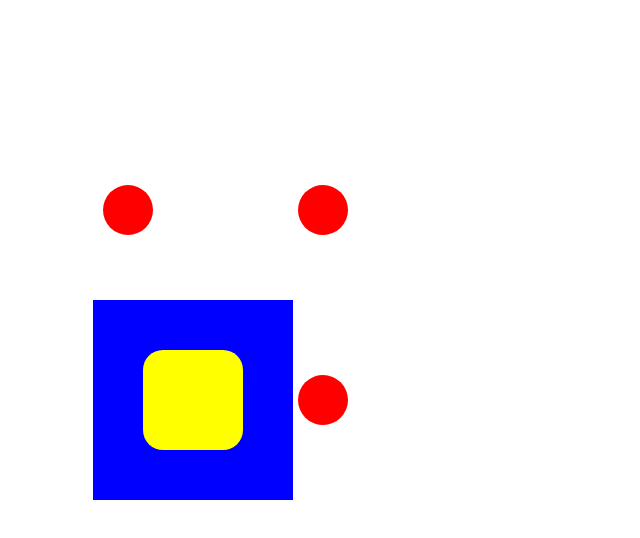
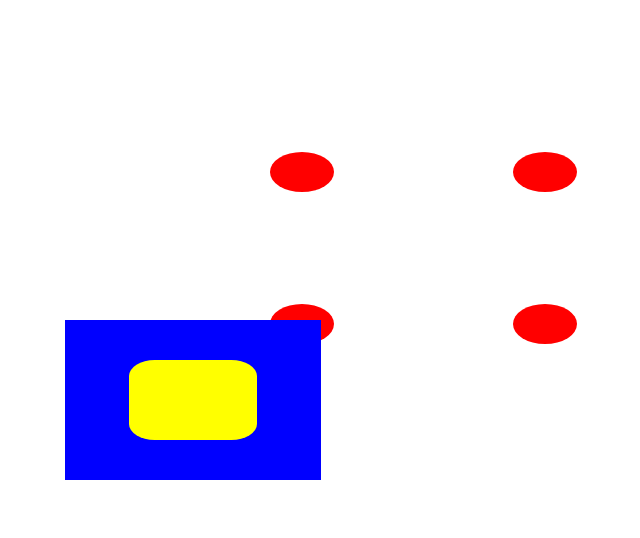
Before and after one commit to yuliya-kurchenkova/color-changing-figures, a plain HTML site: page index.html in a window 1280 px wide. Shown: the whole page, without its empty margins (447-1087 px from the left). Drawn offline with Linux system fonts and the light colour scheme.

Commit message:
Update main.css

```diff
--- a/styles/main.css
+++ b/styles/main.css
@@ -2,39 +2,47 @@ body {
     margin: 0;
 }
 
+.wrapper {
+    position: relative;
+    top: 0;
+    left: 0;
+    z-index: 2;
+    width: 1000px;
+    height: 1000px;
+}
+
 .box {
-    position: relative;
-    top: calc(50vh - 100px);
-    left: calc(50vw - 100px);
-    z-index: 2;
-    width: 200px;
-    height: 200px;
+    position: absolute;
+    top: calc(50vh - 10%);
+    left: calc(50vw - 10%);
+    width: 20%;
+    height: 20%;
     background: blue;
 }
 
 .box:hover {
-    z-index: 4;
+    z-index: 3;
     background: maroon;
 }
 
 .box-small {
     position: absolute;
-    top: calc(50% - 50px);
-    left: calc(50% - 50px);
-    z-index: 3;
-    width: 100px;
-    height: 100px;
-    border-radius: 20px;
+    top: calc(50vh - 5%);
+    left: calc(50vw - 5%);
+    z-index: 1;
+    width: 10%;
+    height: 10%;
+    border-radius: 20%;
     background: yellow;
 }
 
 .round-olive {
     position: absolute;
-    top: 185px;
-    left: 745px;
+    top: 19%;
+    left: 75%;
     z-index: -1;
-    width: 50px;
-    height: 50px;
+    width: 5%;
+    height: 5%;
     border-radius: 50%;
     background: red;
 }
@@ -46,11 +54,11 @@ body {
 
 .round-navy {
     position: absolute;
-    top: 185px;
-    left: 550px;
+    top: 19%;
+    left: 56%;
     z-index: -1;
-    width: 50px;
-    height: 50px;
+    width: 5%;
+    height: 5%;
     border-radius: 50%;
     background: red;
 }
@@ -62,11 +70,11 @@ body {
 
 .round-magenta {
     position: absolute;
-    top: 375px;
-    left: 550px;
+    top: 38%;
+    left: 56%;
     z-index: -1;
-    width: 50px;
-    height: 50px;
+    width: 5%;
+    height: 5%;
     border-radius: 50%;
     background: red;
 }
@@ -78,11 +86,11 @@ body {
 
 .round-black {
     position: absolute;
-    top: 375px;
-    left: 745px;
+    top: 38%;
+    left: 75%;
     z-index: -1;
-    width: 50px;
-    height: 50px;
+    width: 5%;
+    height: 5%;
     border-radius: 50%;
     background: red;
 }
```
